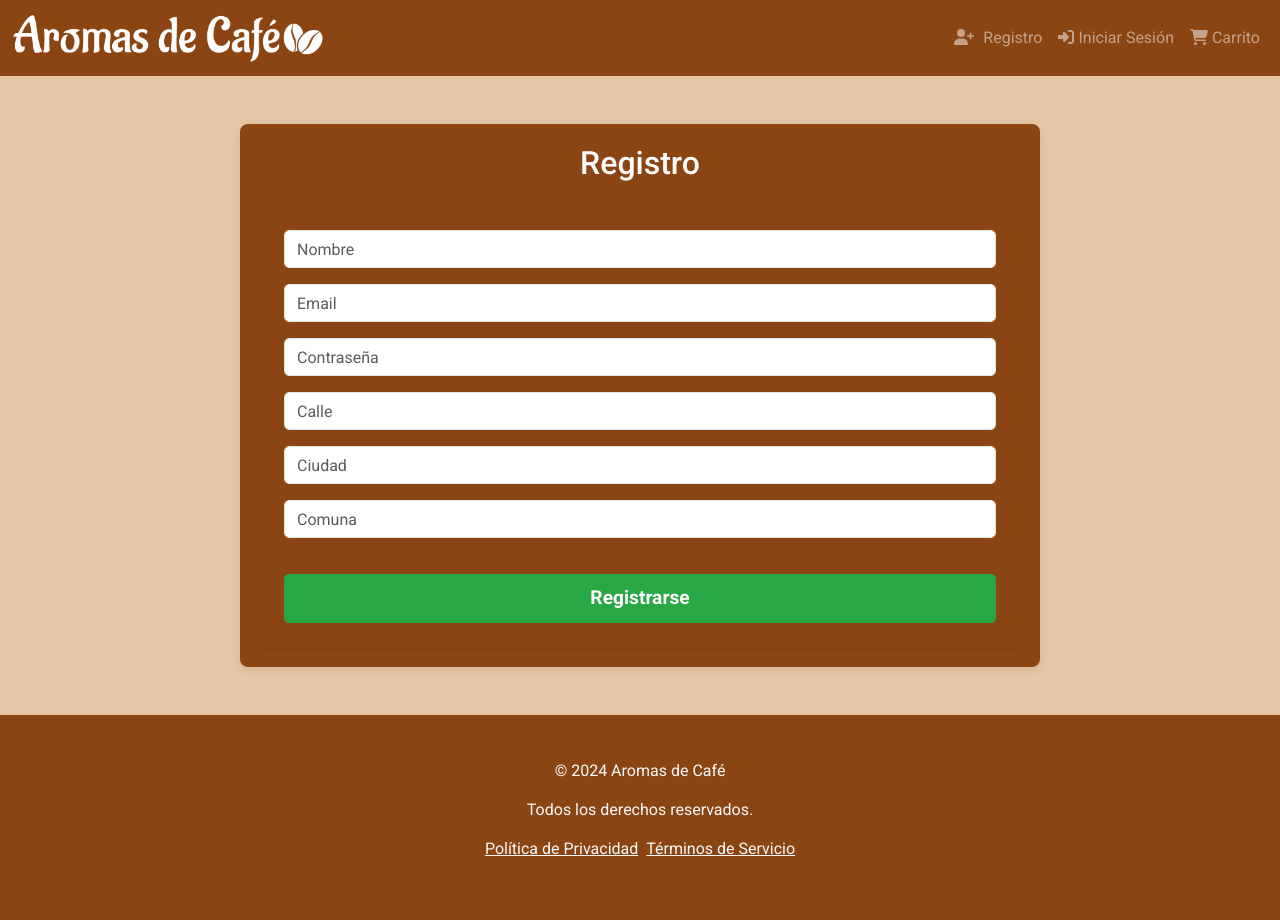
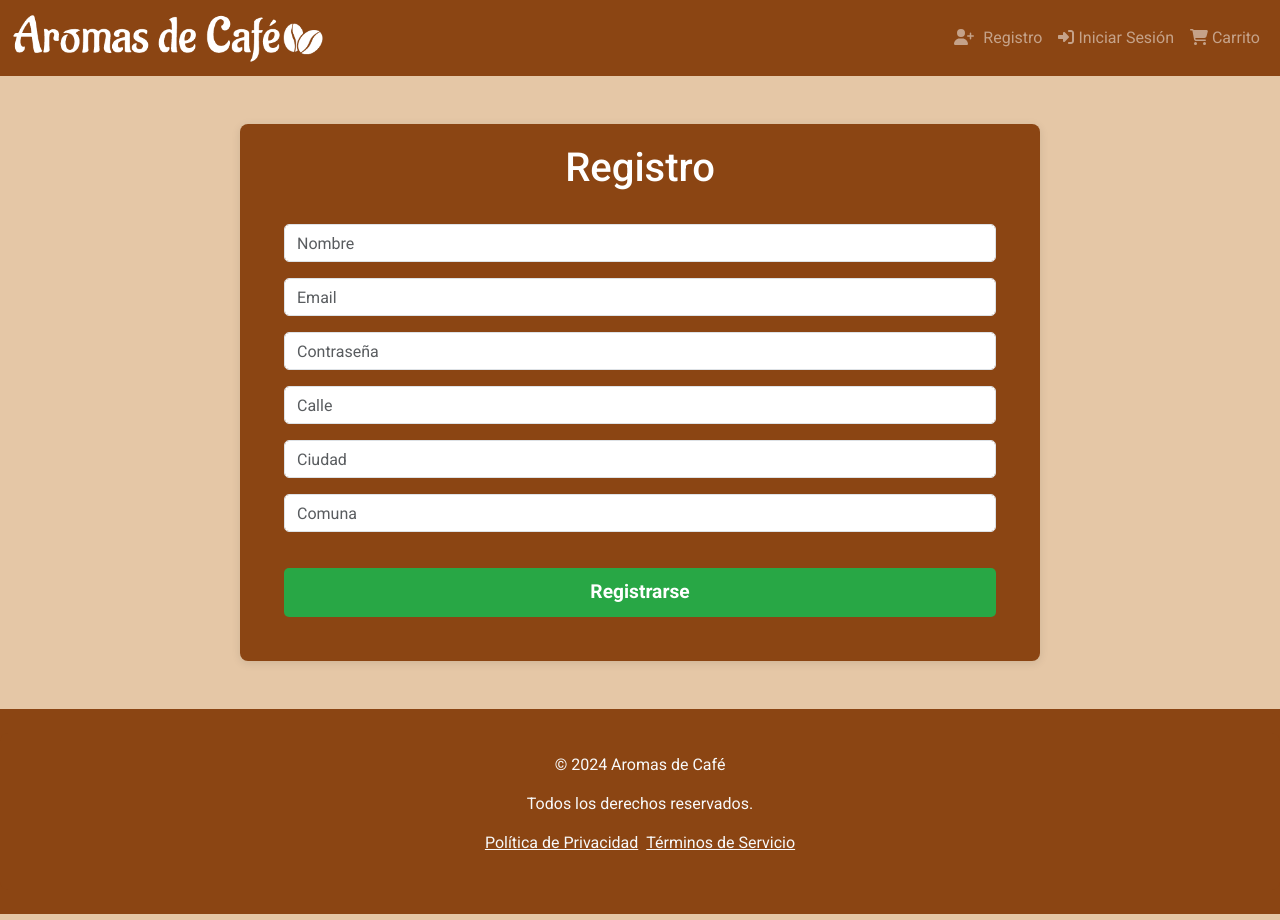
Before and after one commit to bernardpena/aromas-de-cafe, a React (Vite) app in the folder frontend/: page /register in a window 1280 px wide. Built offline with nearby package versions, Linux system fonts and the light colour scheme; a web font is replaced by a local one.

Commit message:
Actualizando CSS Registro

```diff
--- a/frontend/src/assets/css/register.css
+++ b/frontend/src/assets/css/register.css
@@ -7,6 +7,7 @@
 
   h2 {
     color: #ffffff !important;
+    font-size: 2.5rem;
   }
 
   input.form-control {
--- a/frontend/src/components/Register.jsx
+++ b/frontend/src/components/Register.jsx
@@ -32,8 +32,8 @@ function Register() {
 
   return (
     <div className="container registro mt-5 my-5">
-      <h2 className="text-center mb-4">Registro</h2>
-      <form onSubmit={handleSubmit} className=" p-4 rounded shadow-sm">
+      <h2 className="text-center mb-2">Registro</h2>
+      <form onSubmit={handleSubmit} className=" p-4 rounded">
       <div className="mb-3">
           <input type="text" name="name" className="form-control" placeholder="Nombre" onChange={handleChange} required />
         </div>
```
